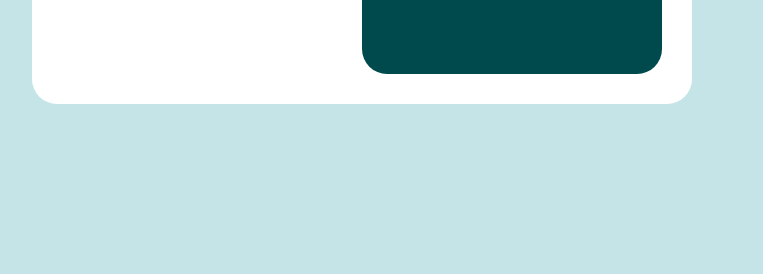
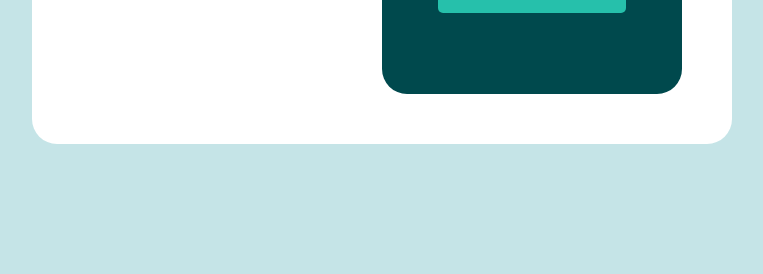
Before and after one commit to anioji94/tip_calculator_frontendmentor, a plain HTML site: page index.html in a window 1280 px wide. Shown: the part 526-800 px from the top of the page, without its empty margins (278-1041 px from the left). Drawn offline with Linux system fonts and the light colour scheme.

Commit message:
adds javascript file

```diff
--- /dev/null
+++ b/app.js
@@ -0,0 +1,3 @@
+document.addEventListener('DOMContentLoaded', (event) => {
+    console.log('what up loser')
+})
--- a/index.html
+++ b/index.html
@@ -6,6 +6,7 @@
 
   <link rel="icon" type="image/png" sizes="32x32" href="./images/favicon-32x32.png">
   <link rel="stylesheet" href="style.css">
+  <script src="app.js"></script>
   <title>Frontend Mentor | Tip calculator app</title>
 
   <!-- Feel free to remove these styles or customise in your own stylesheet 👍 -->
--- a/style.css
+++ b/style.css
@@ -44,9 +44,11 @@ body {
 
     height: 50%;
     /* width: 50%; */
+    min-height: 400px;
     min-width: 600px;
 
-    padding: 30px;
+    padding: 50px;
+    margin: 20px;
 }
 
 .input {
```
